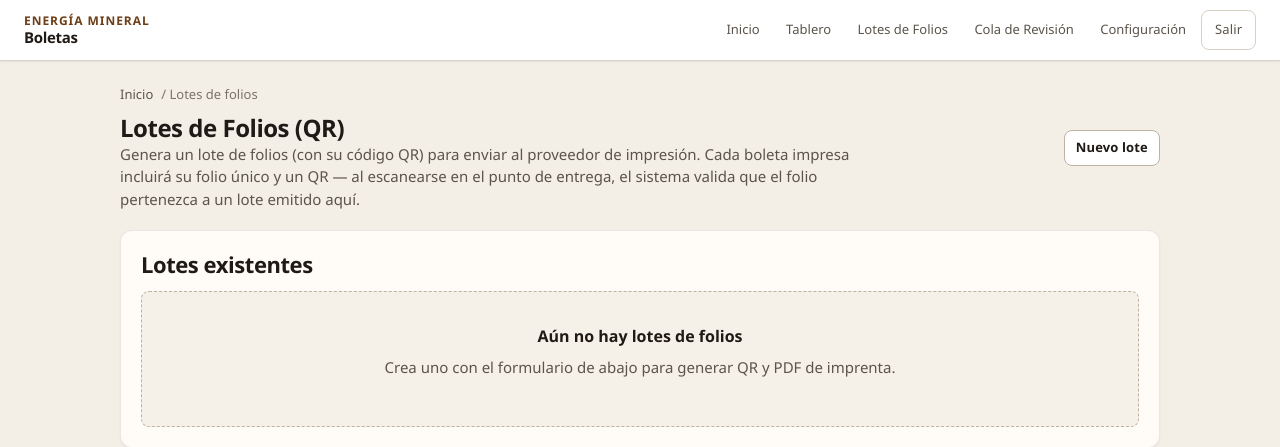
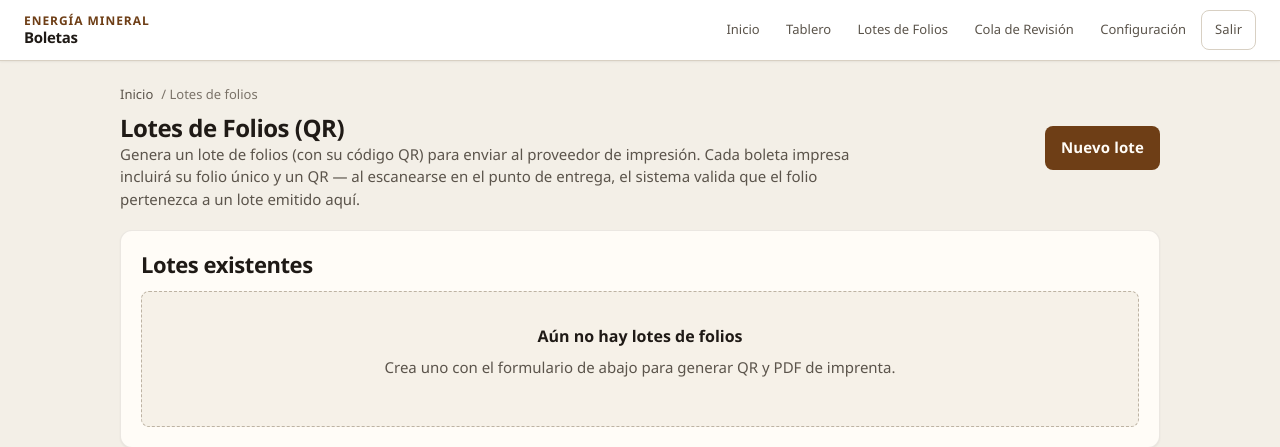
Before and after one commit to emiliomt/boletas_energiamineral, a Python web app: template app/web/templates/folio_batches_list.html in a window 1280 px wide. Shown: the top 447 px of the page. Run offline with Jinja, Linux system fonts and the light colour scheme; the template is opened without the code that fills it, so the values that code supplies are empty.

Commit message:
UI: Header CTA on Lotes de Folios → btn btn-primary to match dashboard
Co-authored-by: emiliomt <emiliomt@users.noreply.github.com>

```diff
--- a/app/web/templates/folio_batches_list.html
+++ b/app/web/templates/folio_batches_list.html
@@ -14,7 +14,7 @@
       </p>
     </div>
     <div class="page-actions">
-      <a class="btn btn-secondary btn-sm" href="#nuevo-folio-heading">Nuevo lote</a>
+      <a class="btn btn-primary" href="#nuevo-folio-heading">Nuevo lote</a>
     </div>
   </header>
 
```
